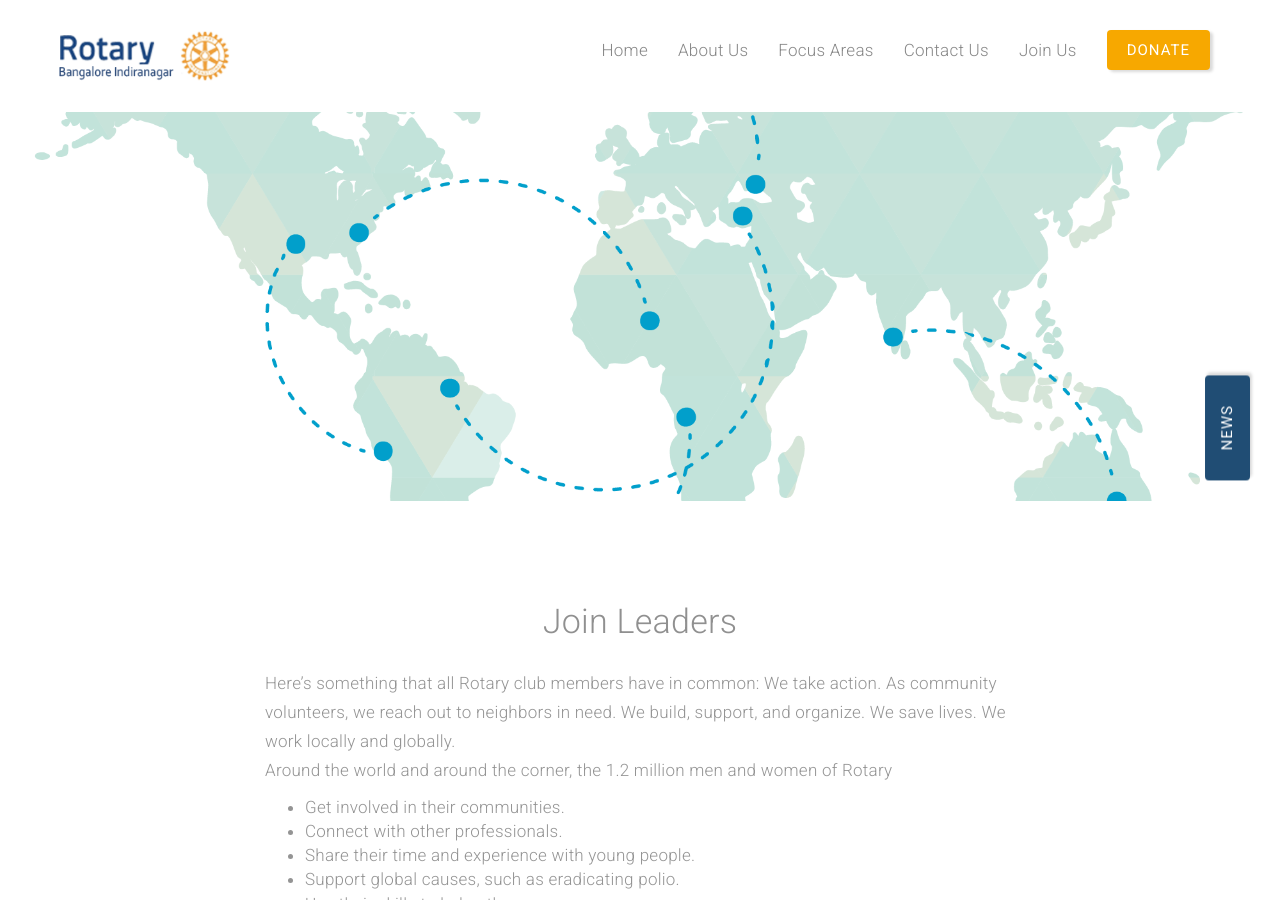
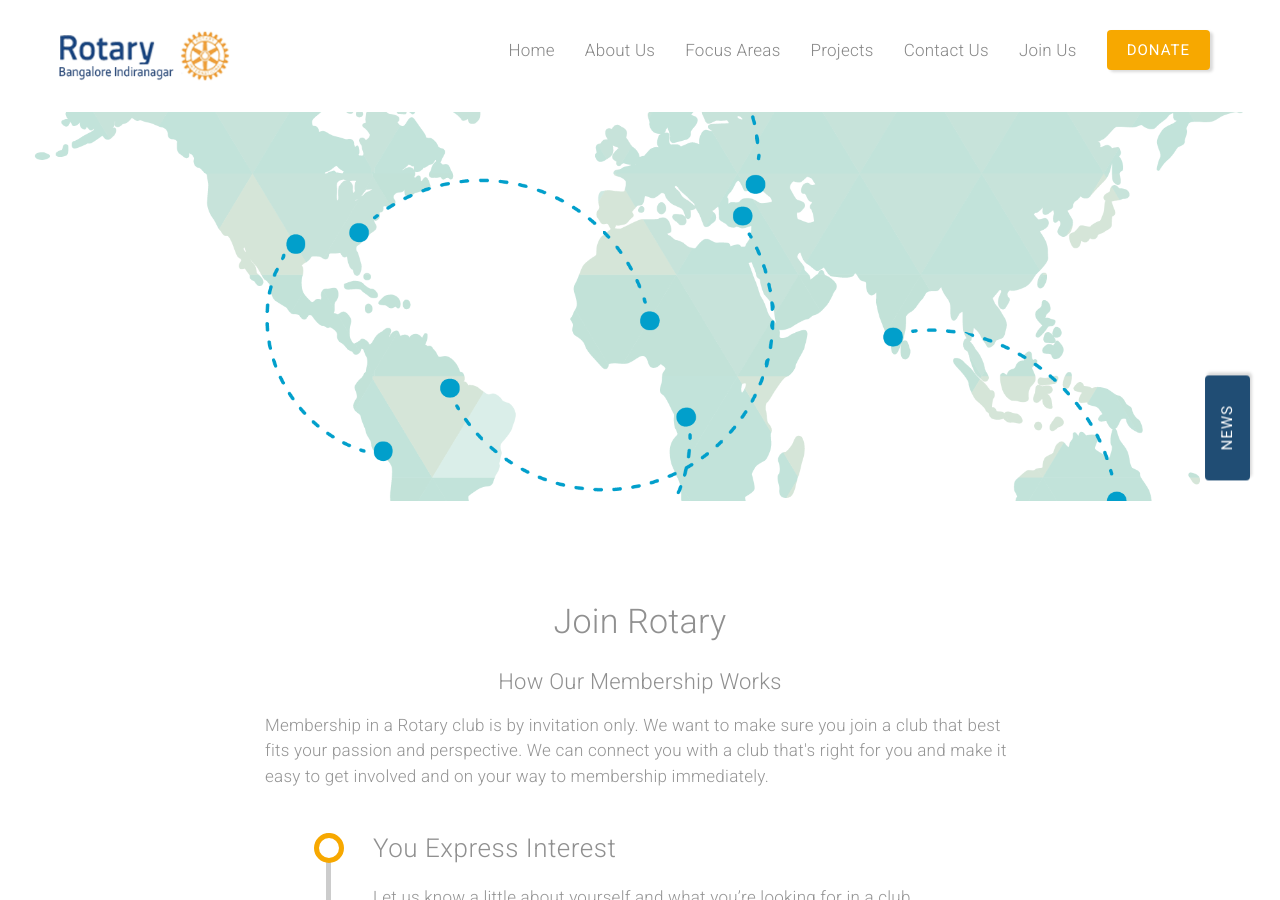
Before and after one commit to sharathdt/rtry, a Jekyll site: the page built from join-us.html, in a window 1280 px wide and 900 px high. Built offline with Jekyll 4.4.1, drawn with Linux system fonts in a browser that asks for light colours; some web fonts are replaced; some of the changed text lies outside the part shown.

Commit message:
Timeline for join us

```diff
--- a/_data/data.yml
+++ b/_data/data.yml
@@ -15,6 +15,9 @@
 
     - title: Focus Areas
       link: '#our-focus'
+
+    - title: Projects
+      link: '#projects'
 
     - title: Contact Us
       link: '#contact'
--- /dev/null
+++ b/_sass/timeline.scss
@@ -0,0 +1,231 @@
+
+.block-content {
+ /*  min-height:100vh; */
+}
+block-content p {
+	font-size:1.1em;
+	line-height:1.5;
+	-webkit-font-smoothing:antialiased;
+	margin:0 auto 1em auto;
+}
+.block-content h2 {
+
+	text-align:center;
+	margin:1em 0 0 0;
+	font-size:2.5em;
+	line-height:1;
+	letter-spacing:0.02em;
+
+	@media all and (min-width:40em) {
+
+	font-size: 4.75em;
+
+	}
+}
+.subtitle {
+	font-weight:300;
+	text-transform:uppercase;
+	text-align:center;
+	font-size:1em;
+	margin:0.5em 0;
+}
+.heading-group {
+	margin:0 0 3em 0;
+}
+.content h3 {
+	line-height:1.2;
+	letter-spacing:0.02em;
+
+	@media all and (min-width:40em) {
+
+	}
+}
+
+
+h1, h2, h3 {
+	/* font-weight:900; */
+
+}
+p {
+	line-height:1.5;
+}
+
+.l-block-spacing {
+
+
+	min-height:80vh;
+	padding:2em 0 4em 0;
+
+}
+
+.l-contained {
+
+	max-width:1000px;
+	margin-left:auto;
+	margin-right:auto;
+
+	padding-left:1em;
+	padding-right:1em;
+
+	@media all and (min-width:40em) {
+
+		padding-left:2em;
+		padding-right:2em;
+
+
+	}
+}
+.timeline-list {
+
+	//border-left: 5px solid #ccc;
+	padding-bottom: 1em;
+	position: relative;
+	max-width:700px;
+	margin:0 auto;
+
+  &:before {
+     content: "";
+     border-left: 5px solid #CCC;
+     left: 1.6em;
+     top: 2em;
+     height: 100%;
+     position: absolute;
+     bottom: 0;
+     top: 0;
+    transform-origin:0 0;
+    animation:scaleVertical 3s 1s ease both 1;
+	}
+
+	&:after {
+		content: "";
+    clear:both;
+
+		position: absolute;
+		bottom: 0px;
+    left: 0.9em;
+    width: 30px;
+    height: 30px;
+		border-radius: 50%;
+		background: none repeat scroll 0% 0% #DDD;
+		border: 5px solid #DDD;
+		box-shadow: 1px 1px 1px rgba(0, 0, 0, 0.1);
+        animation:revealScaleUp 0.75s 2.82s ease both 1;
+	}
+}
+
+.t-block-teal {
+	/* background:#02aa9d; */
+}
+.t-block-teal h2 {
+	/* color:#fff; */
+}
+.t-block-teal h3 {
+	/* color:#034944; */
+}
+.t-block-teal p {
+	/* color:#034944; */
+}
+//list animation
+//scale in the circle, follwoed by the list item
+//the border must also animate in.
+.timeline-list li {
+
+	margin:0 0 3em 0;
+	padding:0 2em 0em 2em;
+    position: relative;
+
+}
+.timeline-list li:before {
+
+	content: "";
+	position: absolute;
+	top: 0px;
+	left: -1.45em;
+	width: 30px;
+	height: 30px;
+	border-radius: 50%;
+	background: none repeat scroll 0% 0% white;
+	border: 5px solid $brand-color;
+  animation:revealScaleUp 0.75s 0s ease both 1;
+}
+.timeline-list {
+
+   animation:reveal 2s 0 ease both 1;
+}
+.timeline-list li .content {
+  animation:revealFromLeft 0.5s 0s ease both 1;
+}
+
+
+
+
+.timeline-list li:nth-child(1):before {
+  animation-delay:0.85s;
+}
+.timeline-list li:nth-child(1) .content {
+  animation-delay:1.05s;
+}
+.timeline-list li:nth-child(2):before {
+   animation-delay:1.2s;
+}
+.timeline-list li:nth-child(2) .content {
+  animation-delay:1.5s;
+}
+.timeline-list li:nth-child(3):before {
+  animation-delay:1.8s;
+}
+.timeline-list li:nth-child(3) .content {
+  animation-delay:2.1s;
+}
+.timeline-list li:nth-child(4):before {
+  animation-delay:2s;
+}
+.timeline-list li:nth-child(4) .content {
+  animation-delay:2.3s;
+}
+@keyframes revealFromLeft {
+  0% {
+    transform:translateX(-1em);
+    opacity:0;
+  }
+  100% {
+    opacity:1;
+    transform:translateX(0);
+  }
+}
+@keyframes reveal {
+  0% {
+    opacity:0;
+  }
+  100% {
+    opacity:1;
+  }
+}
+@keyframes scaleVertical {
+  0% {
+    transform:scaleY(0);
+
+  }
+  100% {
+    transform:scaleY(1);
+  }
+}
+@keyframes revealScaleUp {
+  0% {
+    opacity:0;
+    transform:scale(0.5);
+  }
+
+
+
+  50% {
+     opacity:1;
+     transform:scale(1.3);
+
+  }
+  100% {
+    opacity:1;
+    transform:scale(1);
+
+  }
+}
--- a/css/main.scss
+++ b/css/main.scss
@@ -54,6 +54,7 @@
         "vendors",
         "style",
         "components",
+        "timeline",
         "custom",
         "ionicons"
 ;
--- a/join-us.html
+++ b/join-us.html
@@ -19,37 +19,114 @@
         </section>
 
 
-    <section class="pt-100 pb-80" id="ratings">
+    <section class="pt-100 pb-80" id="">
         <div class="container">
             <div class="row">
                 <div class="col-md-8 col-md-offset-2">
 
 
 <div class="entry-content">
-<h1 class="text-center">Join Leaders</h1>
+<h1 class="text-center">Join Rotary</h1>
 
-<p>Here’s something that all Rotary club members have in common: We take action. As community volunteers, we reach out to neighbors in need. We build, support, and organize. We save lives. We work locally and globally.<br>
-Around the world and around the corner, the 1.2 million men and women of Rotary</p>
-<ul>
-<li>Get involved in their communities.</li>
-<li>Connect with other professionals.</li>
-<li>Share their time and experience with young people.</li>
-<li>Support global causes, such as eradicating polio.</li>
-<li>Use their skills to help others.</li>
-</ul>
-<p>Whether you’re a veteran volunteer or new to community service, we’re looking for people like you. Answer a few questions and we’ll help you get in touch with a club in your community.</p>
-<h4>I want to join a Rotary club</h4>
-<p>Rotary club members are men and women of all ages and professional backgrounds who use their talents, skills, and energy to improve the lives of people in communities at home and around the world.<br>
-Each Rotary club has a unique membership process. Answer a few questions and we’ll help you get in touch with a club in your community.</p>
-<h4>&nbsp;I want to refer a potential member</h4>
-<p><img class="alignleft wp-image-199 " src="http://projwave.com/wp-content/uploads/2016/12/memb_referral_ad_en-147x300.jpg" width="99" height="202" srcset="http://www.rotaryindiranagar.org/wp-content/uploads/2016/12/memb_referral_ad_en-147x300.jpg 147w, http://www.rotaryindiranagar.org/wp-content/uploads/2016/12/memb_referral_ad_en.jpg 220w" sizes="(max-width: 99px) 100vw, 99px"></p>
-<p>Already a Rotarian but want to recommend someone for club membership? Answer a few questions and we’ll forward their information to the district in their area.</p>
-<p>Note: If you want to recommend someone for membership in your own Rotary club, contact your club secretary or complete the How to Propose a New Member form.</p>
-<h4>&nbsp;I’m looking for a new club</h4>
-<p>Are you a current Rotary club member who’s moving? Or a current or former Rotarian looking for a new club in your area? Answer a few questions and we’ll help you connect with nearby Rotary clubs. Because of the autonomous structure of Rotary clubs, membership cannot be automatically transferred.<br>
-Rotary e-clubs, which meet online, offer an alternative way to become involved in Rotary.</p>
-<p>&nbsp;</p>
+<div class="u-container u-width-8"><h4 class="-alternate -centered heading-h3" style="text-align: center;">How our membership works</h4>
+<p>Membership in a Rotary club is by invitation only. We want to make sure you join a club that best fits your passion and perspective. We can connect you with a club that's right for you and make it easy to get involved and on your way to membership immediately.</p>
+<div class="timeline -blue" data-module="in-view" data-offset="50%" data-is="visible">
+
+   <div class="block-content t-block-teal l-block-spacing">
+					<div class="l-contained">
+
+						<ul class="timeline-list">
+							<li>
+                  <div class="content">
+								<h3>You express interest</h3>
+
+								<p>Let us know a little about yourself and what you’re looking for in a club. We’ll find the local clubs in your area and let them know you’re interested.</p>
+                </div>
+							</li>
+							<li>
+                  <div class="content">
+								<h3>Rotary matches you with a club</h3>
+
+								<p>Based on your preferences and interests, Rotary leaders in your community will match you with the local club that fits you best.</p>
+                </div>
+							</li>
+							<li>
+                  <div class="content">
+								<h3>A local club contacts you</h3>
+
+
+								<p>A Rotary club member will contact you by email or phone to discuss your interest in Rotary. You’ll be invited to get to know the club better by attending a club meeting, a social event, or even to join in on a service project as a volunteer.</p>
+                </div>
+							</li>
+
+
+
+							<li>
+                  <div class="content">
+								<h3>The club invites you to join</h3>
+
+
+								<p>Now that you and a local club have spent some time together and determined that you’re a good fit for each other, you will be invited to join. Each club has its own ways of welcoming new members; they may hold a ceremony for you.</p>
+                </div>
+							</li>
+
+							<li>
+                  <div class="content">
+								<h3>You’re a member!</h3>
+
+
+								<p>Enjoy getting involved in your new club as a Rotary member. Join a committee. Lead a service project. Organize a social event. Lead and contribute to your new club.</p>
+                </div>
+							</li>
+
+
+
+						</ul>
+
+
+
+					</div>
+
+				</div>
+
+
+
+    <!-- <ol>
+    <li data-timeline-event="">
+    <h6 class="timeline-heading">You express interest
+    </h6>
+    <p>Let us know a little about yourself and what you’re looking for in a club. We’ll find the local clubs in your area and let them know you’re interested.</p>
+
+    </li>
+    <li data-timeline-event="">
+    <h6 class="timeline-heading">Rotary matches you with a club
+    </h6>
+    <p>Based on your preferences and interests, Rotary leaders in your community will match you with the local club that fits you best.</p>
+
+    </li>
+    <li data-timeline-event="">
+    <h6 class="timeline-heading">A local club contacts you
+    </h6>
+    <p>A Rotary club member will contact you by email or phone to discuss your interest in Rotary. You’ll be invited to get to know the club better by attending a club meeting, a social event, or even to join in on a service project as a volunteer.</p>
+
+    </li>
+    <li data-timeline-event="">
+    <h6 class="timeline-heading">The club invites you to join
+    </h6>
+    <p>Now that you and a local club have spent some time together and determined that you’re a good fit for each other, you will be invited to join. Each club has its own ways of welcoming new members; they may hold a ceremony for you.</p>
+
+    </li>
+    <li data-timeline-event="">
+    <h6 class="timeline-heading">You’re a member!
+    </h6>
+    <p>Enjoy getting involved in your new club as a Rotary member. Join a committee. Lead a service project. Organize a social event. Lead and contribute to your new club.</p>
+
+    </li>
+
+      </ol> -->
 </div>
+</div>
+                    </div>
 
 
                 </div>
```
Also changed, not shown: index.html (+4 -4 lines).
